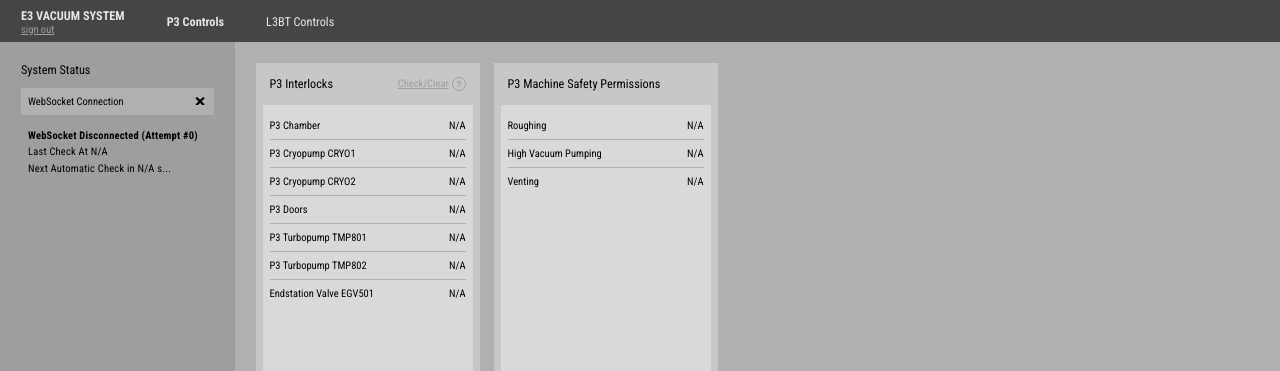
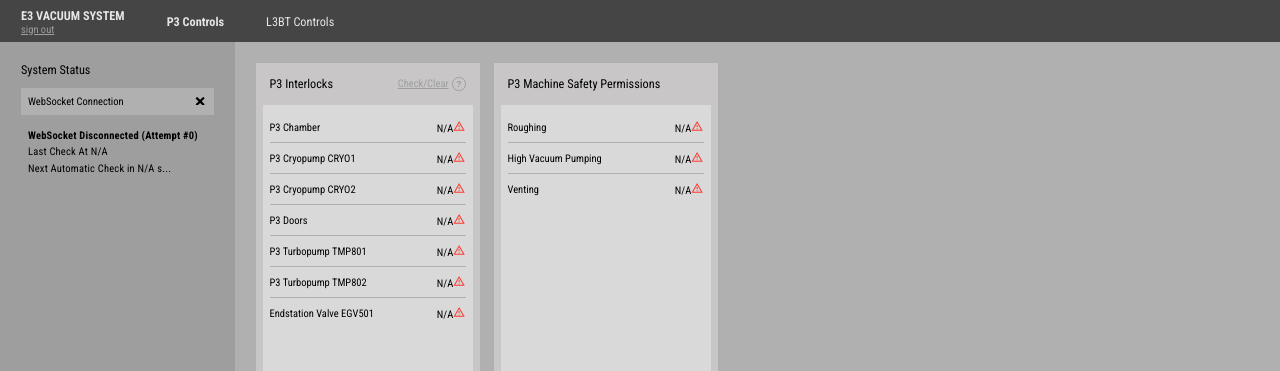
Before and after one commit to eli-eric/eli-hmi, a Next.js app in the folder frontend/: page /p3-controls in a window 1280 px wide. Shown: the top 371 px of the page. Built offline with nearby package versions, Linux system fonts and the light colour scheme; no server answers.

Commit message:
fix styling

```diff
--- a/frontend/src/components/ws-components/volume-panel/components/Interlocks.tsx
+++ b/frontend/src/components/ws-components/volume-panel/components/Interlocks.tsx
@@ -1,7 +1,7 @@
 'use client'
 
 import { FC, PropsWithChildren } from 'react'
-import { CheckIcon, CloseIcon } from '@/components/ui/icons'
+import { CheckIcon, CloseIcon, ErrorIcon } from '@/components/ui/icons'
 import { withReactWebSocketData } from '../../with-websocket-data'
 import { Message } from '@/app/providers/types'
 import styles from '../styles/interlocks.module.css'
@@ -56,11 +56,13 @@ export const InterlockItem: FC<InterlockItemProps> = ({
   isConnected = false,
 }) => {
   const value = data?.value
-
   return (
     <div className={styles.interlocks__item}>
       <span>{title}</span>
-      <IconsStatus value={value} isConnected={isConnected} />
+      <div>
+        <IconsStatus value={value} isConnected={isConnected} />
+        {!data?.ok && <ErrorIcon message={data?.error} />}
+      </div>
     </div>
   )
 }
```
